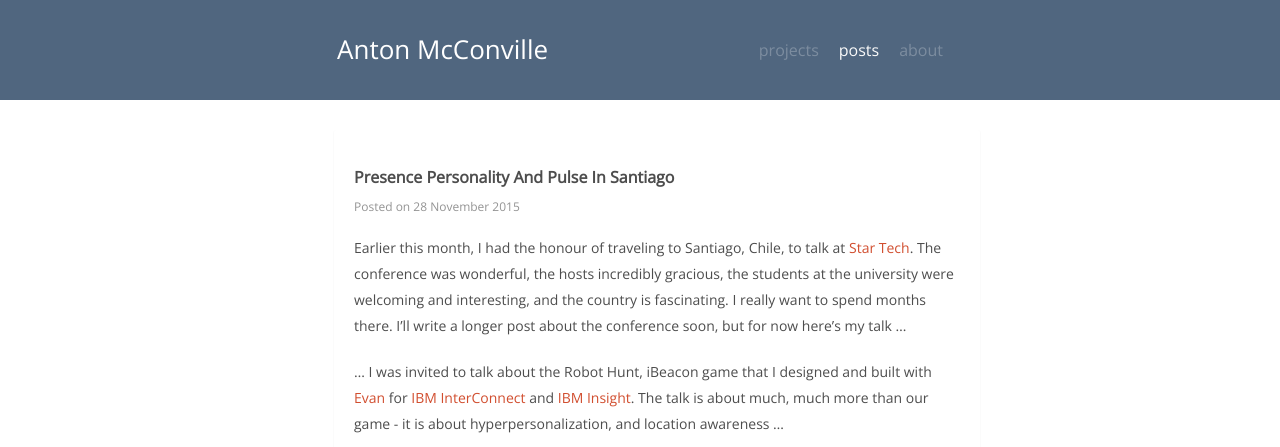
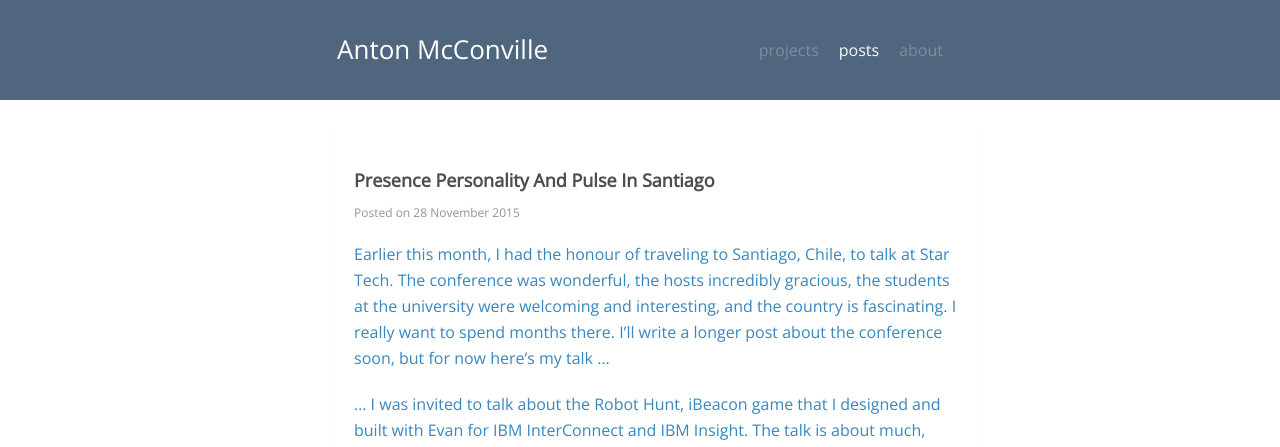
Before and after one commit to antonmc/antonmc.github.io, a Jekyll site: the page built from _posts/blog/2015-11-28-presence-personality-and-pulse-in-santiago.md, in a window 1280 px wide. Shown: the top 447 px of the page. Built offline with Jekyll 4.4.1, drawn with Linux system fonts in a browser that asks for light colours; comment, search, counter and statistics services are not loaded.

Commit message:
more blue tweaks

```diff
--- a/orion/orion.html
+++ b/orion/orion.html
@@ -20,7 +20,7 @@
             <a href="http://www.hickory.ca">
                 <div class="title">
                     <div class="name">Anton McConville</div>
-                    <div class="description">Digital Designer and Developer</div>
+                    <!--                    <div class="description">Digital Designer and Developer</div>-->
 
                 </div>
             </a>
--- a/style/main.css
+++ b/style/main.css
@@ -8,6 +8,7 @@
     /*    background: url(grid.jpg);*/
 
     font-family: 'Open Sans', sans-serif;
+    -webkit-font-smoothing: antialiased;
 }
 
 .hickory-orion {
@@ -44,7 +45,7 @@
 }
 
 .post-content p a {
-    color: #d14e2f;
+    color: #3887BE;
 }
 
 .hickory-post {
@@ -52,6 +53,7 @@
     margin: 0;
     background: #fff;
     font-family: 'Open Sans', sans-serif;
+    -webkit-font-smoothing: antialiased;
 }
 
 .bar {
@@ -263,7 +265,7 @@
 }
 
 .tile:hover {
-    border: #e9e9e9 dashed 1px;
+    border: #e9e9e9 dotted 2px;
 }
 
 li:nth-of-type(3) {
@@ -388,8 +390,8 @@
 
 .blogtitle {
     color: #4d4d4d;
-    font-size: 16px;
-    margin-bottom: 10px;
+    font-size: 18px;
+    margin-bottom: 12px;
 }
 
 .metadata {
@@ -405,8 +407,8 @@
 }
 
 .post-content {
-    color: #4d4d4d;
-    font-size: 14px;
+    color: 3887BE;
+    font-size: 16px;
     line-height: 26px;
 }
 
@@ -544,7 +546,7 @@
     word-spacing: 30px;
     line-height: 60px;
     -webkit-font-smoothing: antialiased;
-    color: #d14e2f;
+    color: rgb(43, 63, 86);
     font-size: 24px;
 }
 
```
